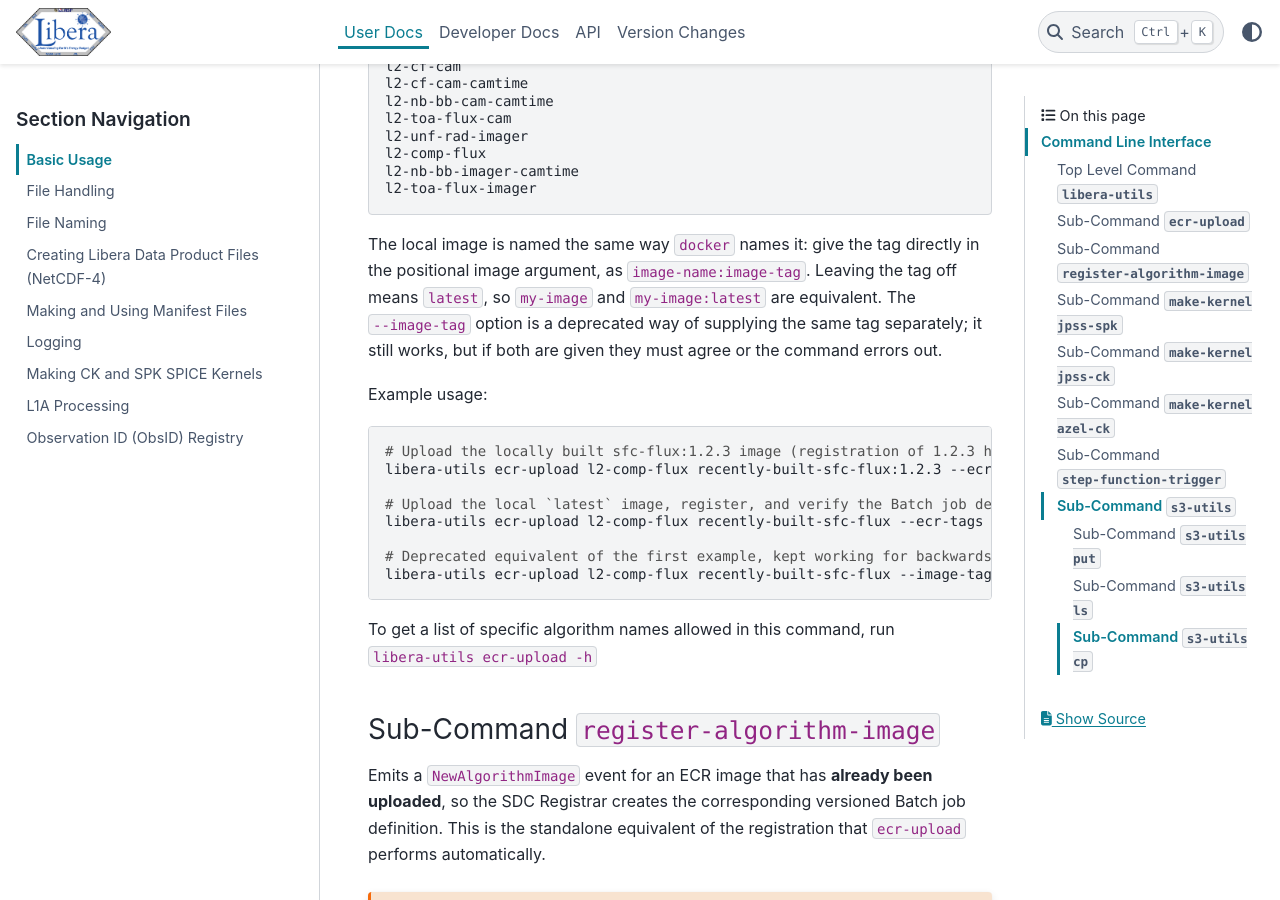
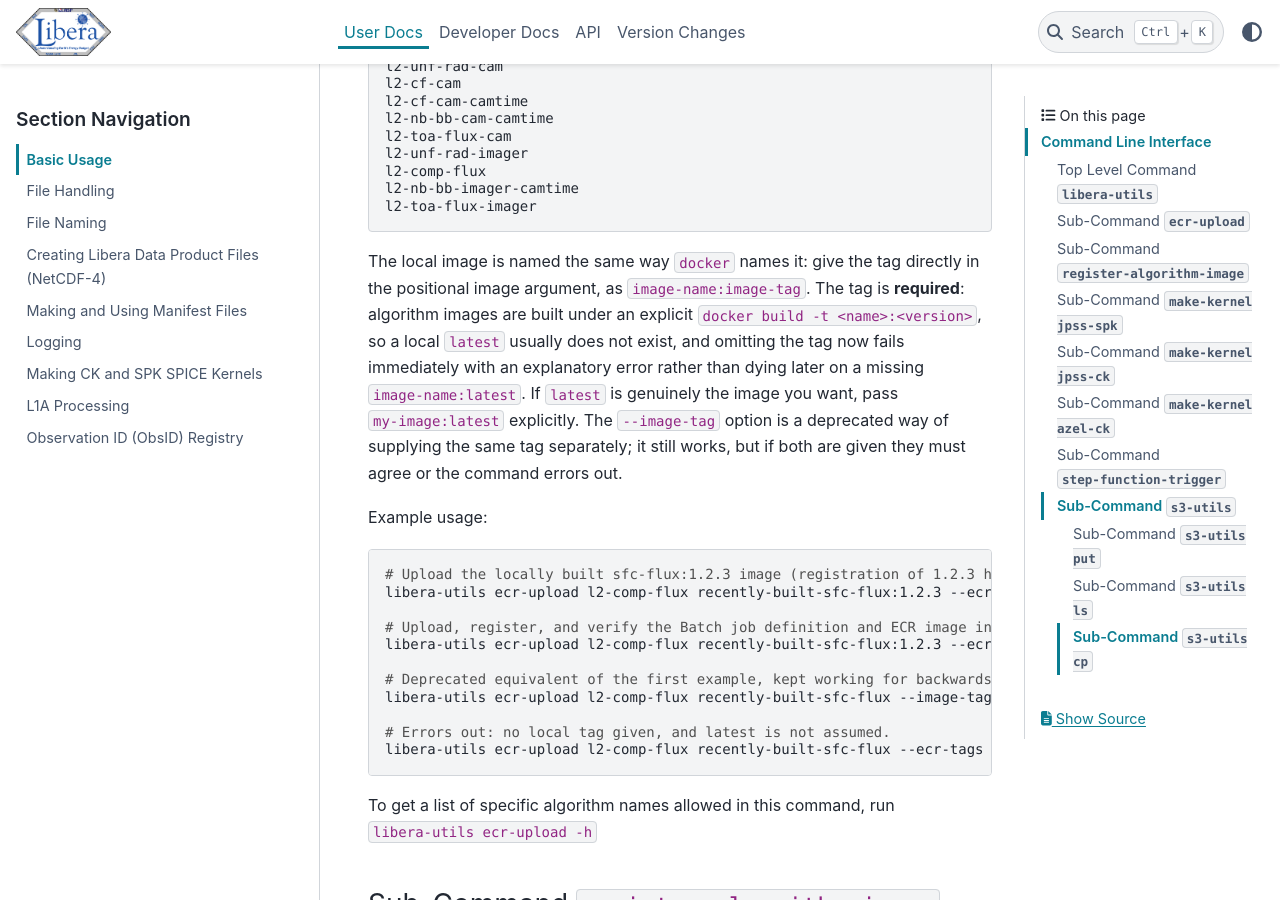
Before and after one commit to LASP-Libera/libera_utils, a Sphinx documentation site: the page built from doc/source/user-docs/usage.md, in a window 1280 px wide and 900 px high, scrolled down 2421 px. Built offline with Sphinx 7.4.7 and the PyData theme 0.15.4, drawn with Linux system fonts in a browser that asks for light colours; pages that are not in the unit, such as notebooks, are missing from menus; some of the changed text lies outside the part shown.

Commit message:
Require an explicit local image tag instead of defaulting to latest
Review feedback: L2 developers build their algorithm images under an explicit
`docker build -t <name>:<version>`, so a local `latest` usually does not exist
and defaulting to it was not doing them any favors. A bare image name resolved
to `<name>:latest` and then died inside the push with an opaque
`Local image not found: <name>:latest` -- after the L2 Team Role assumption
round-trip, which has its own confusing failure modes.

`_split_local_image_reference` now raises when no tag is supplied, naming the
image and showing the fix. Enforcing it there rather than in the CLI handler
keeps one behavior for both the command and `push_image_to_ecr`; no existing
caller relies on omission, since `image_tag` was a required positional before
this branch. `DEFAULT_LOCAL_IMAGE_TAG` has no remaining use and is removed, and
the empty-tag error no longer advises omitting the tag to get `latest`.

This is a deliberate break: `--image-tag` has defaulted to `latest` since long
before this branch, so `ecr-upload <alg> my-image` used to work for anyone who
did have a local `latest`. Explicit `my-image:latest` and `--image-tag latest`
both still work; only omission is now an error. The `--ecr-tags` default of
`latest` for the *remote* ECR tag is a separate concern and is unchanged.

Co-Authored-By: Claude Opus 5 (1M context) <noreply@anthropic.com>

````diff
--- a/doc/source/user-docs/usage.md
+++ b/doc/source/user-docs/usage.md
@@ -72,8 +72,9 @@ usage: libera-utils ecr-upload [-h] [--image-tag IMAGE_TAG] [--ecr-tags ECR_TAGS
 
 positional arguments:
   algorithm_name        Processing step identifier used to determine the ECR repository name
-  image_name            Local image to upload, either `image-name` or `image-name:image-tag` (e.g.
-                        `my-image:1.2.3`). If no tag is given, latest is used.
+  image_name            Local image to upload, as `image-name:image-tag` (e.g. `my-image:1.2.3`). The
+                        tag is required; latest is not assumed, so pass it explicitly if that is the
+                        image you mean.
 
 options:
   -h, --help            show this help message and exit
@@ -109,9 +110,12 @@ l2-toa-flux-imager
 ```
 
 The local image is named the same way `docker` names it: give the tag directly in the positional image
-argument, as `image-name:image-tag`. Leaving the tag off means `latest`, so `my-image` and `my-image:latest`
-are equivalent. The `--image-tag` option is a deprecated way of supplying the same tag separately; it still
-works, but if both are given they must agree or the command errors out.
+argument, as `image-name:image-tag`. The tag is **required**: algorithm images are built under an explicit
+`docker build -t <name>:<version>`, so a local `latest` usually does not exist, and omitting the tag now fails
+immediately with an explanatory error rather than dying later on a missing `image-name:latest`. If `latest` is
+genuinely the image you want, pass `my-image:latest` explicitly. The `--image-tag` option is a deprecated way
+of supplying the same tag separately; it still works, but if both are given they must agree or the command
+errors out.
 
 Example usage:
 
@@ -119,11 +123,14 @@ Example usage:
 # Upload the locally built sfc-flux:1.2.3 image (registration of 1.2.3 happens automatically):
 libera-utils ecr-upload l2-comp-flux recently-built-sfc-flux:1.2.3 --ecr-tags latest 1.2.3 --ignore-docker-config
 
-# Upload the local `latest` image, register, and verify the Batch job definition and ECR image in one step:
-libera-utils ecr-upload l2-comp-flux recently-built-sfc-flux --ecr-tags latest 1.2.3 --verify
+# Upload, register, and verify the Batch job definition and ECR image in one step:
+libera-utils ecr-upload l2-comp-flux recently-built-sfc-flux:1.2.3 --ecr-tags latest 1.2.3 --verify
 
 # Deprecated equivalent of the first example, kept working for backwards compatibility:
 libera-utils ecr-upload l2-comp-flux recently-built-sfc-flux --image-tag 1.2.3 --ecr-tags latest 1.2.3
+
+# Errors out: no local tag given, and latest is not assumed.
+libera-utils ecr-upload l2-comp-flux recently-built-sfc-flux --ecr-tags latest 1.2.3
 ```
 
 To get a list of specific algorithm names allowed in this command, run `libera-utils ecr-upload -h`
````
Also changed, not shown: doc/source/changelog.md (+2 -1 lines), 3 other files.
